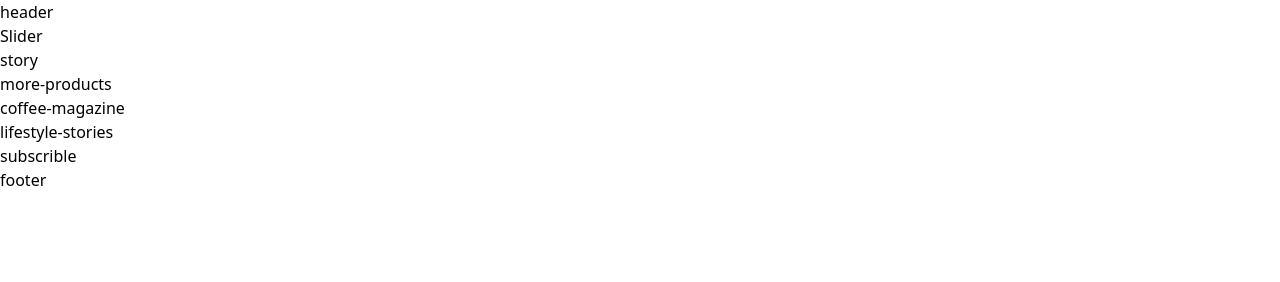
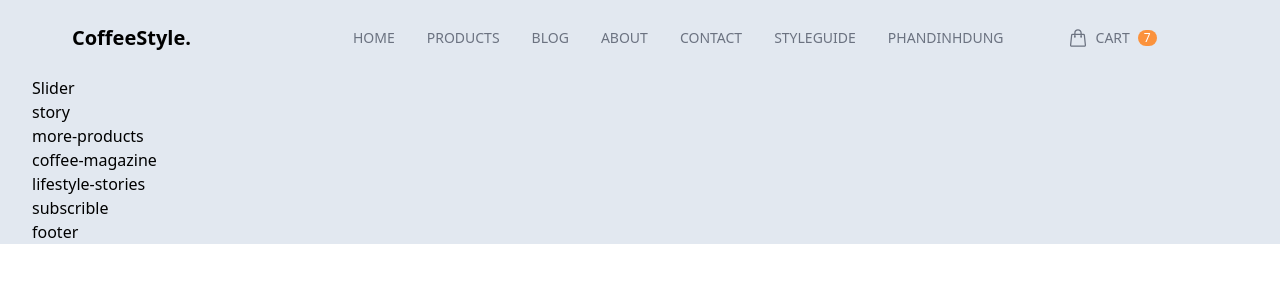
Before and after one commit to phandinhdung/tailwindcss-coffee-style, a website: page public/index.html in a window 1280 px wide. Drawn offline with nearby package versions, Linux system fonts and the light colour scheme; files that its build step writes are made by us from their sources.

Commit message:
tao menu

```diff
--- a/public/index.html
+++ b/public/index.html
@@ -1,15 +1,58 @@
 <!doctype html>
 <html>
+
 <head>
   <meta charset="UTF-8">
   <meta name="viewport" content="width=device-width, initial-scale=1.0">
-  <link href="./output.css" rel="stylesheet">
+  <link href="./output.css" type="text/css" rel="stylesheet">
 </head>
+
 <body>
   <div id="root">
-      <div class="content-wrapper">
-        <header>
-          header
+    <div class="content-wrapper max-w-screen-2xl text-base mx-auto px-8 bg-slate-200">
+      <header class="py-6 mx-10">
+        <nav class="flex flex-row justify-between items-center text-xl font-semibold cursor-pointer">
+          <div class="logo basis-2/6">
+            CoffeeStyle.
+          </div>
+
+          <ul class="basis-3/6 flex items-center justify-end gap-8 uppercase text-sm text-gray-500 font-medium">
+            <li class="pdd-top-menu-item">
+              <a href="#" class="">Home</a>
+            </li>
+            <li class="pdd-top-menu-item">
+              <a href="#" class="">Products</a>
+            </li>
+            <li class="pdd-top-menu-item">
+              <a href="#" class="">Blog</a>
+            </li>
+            <li class="pdd-top-menu-item">
+              <a href="#" class="">About</a>
+            </li>
+            <li class="pdd-top-menu-item">
+              <a href="#" class="">Contact</a>
+            </li>
+            <li class="pdd-top-menu-item">
+              <a href="#" class="">StyleGuide</a>
+            </li>
+            <li class="pdd-top-menu-item">
+              <a href="https://github.com/phandinhdung" class="">PhanDinhDung</a>
+            </li>
+          </ul>
+
+          <ul class="basis-1/6 flex justify-start items-center ml-16 uppercase text-sm text-gray-500 font-medium">
+            <li class="pdd-top-menu-item">
+              <a href="" class="flex items-center">
+                <svg xmlns="http://www.w3.org/2000/svg" class="pdd-icon" fill="none" viewBox="0 0 24 24" stroke-width="1.5" stroke="currentColor" class="size-6">
+                  <path stroke-linecap="round" stroke-linejoin="round" d="M15.75 10.5V6a3.75 3.75 0 1 0-7.5 0v4.5m11.356-1.993 1.263 12c.07.665-.45 1.243-1.119 1.243H4.25a1.125 1.125 0 0 1-1.12-1.243l1.264-12A1.125 1.125 0 0 1 5.513 7.5h12.974c.576 0 1.059.435 1.119 1.007ZM8.625 10.5a.375.375 0 1 1-.75 0 .375.375 0 0 1 .75 0Zm7.5 0a.375.375 0 1 1-.75 0 .375.375 0 0 1 .75 0Z" />
+                </svg>
+
+                <span class="mx-2">Cart</span>
+                <span class="pdd-badge-circle bg-orange-400 text-white">7</span>
+              </a>
+            </li>
+          </ul>
+        </nav>
       </header>
       <main>
         <div class="slider">
@@ -37,4 +80,5 @@
     </div> <!-- End content wrapper-->
   </div> <!-- End root -->
 </body>
+
 </html>
--- a/src/input.css
+++ b/src/input.css
@@ -1,3 +1,16 @@
 @tailwind base;
 @tailwind components;
 @tailwind utilities;
+
+.pdd-top-menu-item {
+  @apply cursor-pointer py-1 hover:text-gray-800 relative after:absolute after:bottom-0 after:left-0 after:bg-slate-500 after:h-0.5
+  after:w-0 hover:after:w-full after:transition-all after:ease-in-out after:duration-300;
+}
+
+.pdd-icon{
+  @apply w-5 h-5 inline-block
+}
+
+.pdd-badge-circle{
+  @apply text-xs text-center rounded-full px-1.5
+}
--- a/tailwind.config.js
+++ b/tailwind.config.js
@@ -2,7 +2,9 @@
 module.exports = {
   content: ["./public/**/*.{html,js}"],
   theme: {
-    extend: {},
+    extend: {
+      'light-coffee': '#C89F94'
+    },
   },
   plugins: [],
 }
```
Also changed, not shown: README.md (added), public/output.css (deleted), 1 other file. Lines whose indentation alone changed are shown as unchanged.
